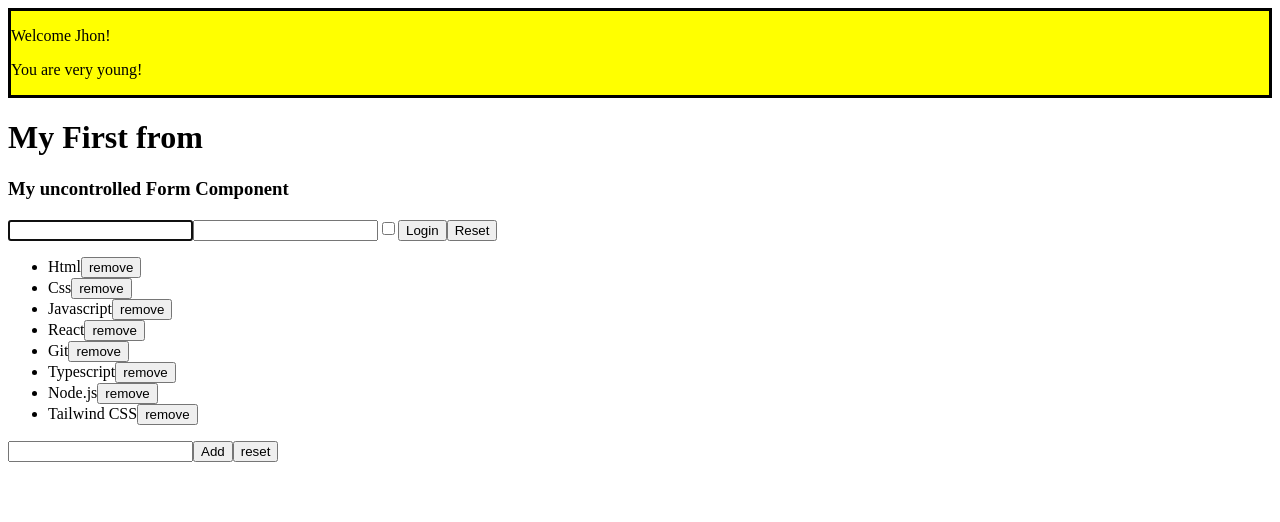
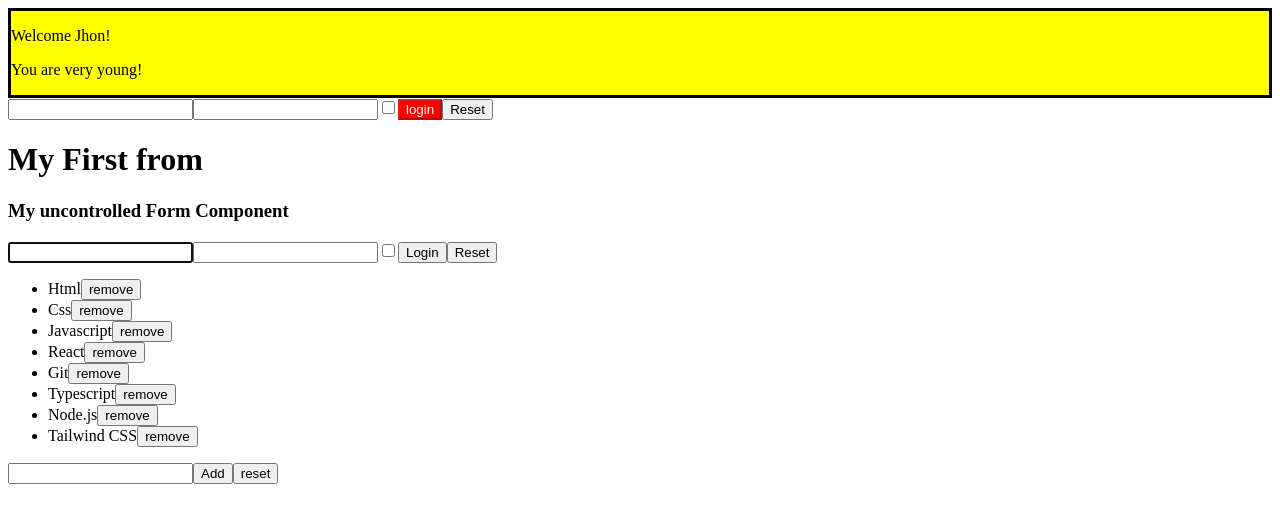
Before and after one commit to Yaricherchi7/React.js, a React (Create React App) app: page / in a window 1280 px wide. Shown: the top 522 px of the page. Built offline with nearby package versions, Linux system fonts and the light colour scheme.

Commit message:
es svolto

```diff
--- a/src/App.js
+++ b/src/App.js
@@ -1,8 +1,10 @@
 import React from "react";
+import { Login } from "./Login";
 import { TodoList } from "./TodoList";
 
 import { UncontrolledLogin } from "./UncontrolledLogin";
 import { Welcome } from "./Welcome";
+
 
 
 
@@ -12,6 +14,7 @@ export class App extends React.Component {
         return (
         <div>
             <Welcome name="Jhon" age="22" />
+            <Login/>
             <h1> My First from</h1>
             <UncontrolledLogin/>
             <TodoList/>
--- a/src/Login.js
+++ b/src/Login.js
@@ -36,6 +36,12 @@ export class Login extends React.Component {
   }
 
   render() {
+
+    const PasswordStyle = {
+      backgroundColor : this.state.password.length < 8 ? "red": "green",
+      color: this.state.password.length < 8 ? "white": "black"
+    }
+
     return (
       <div>
         <form>
@@ -61,6 +67,7 @@ export class Login extends React.Component {
             onChange={this.HandlerInputchange}
           />
           <button
+          style={PasswordStyle}
           name="button"
             disabled={this.state.buttonDisabled}
             onClick={this.onLogin}
```
